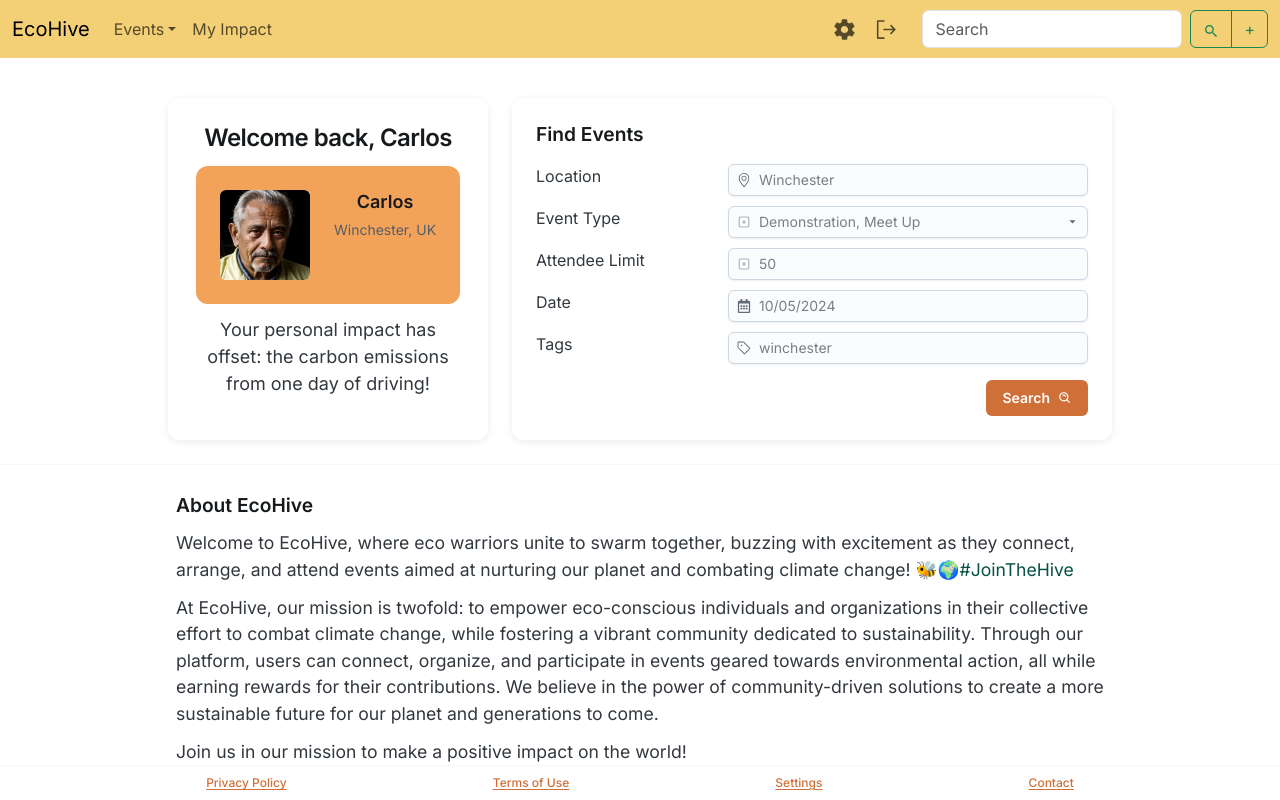
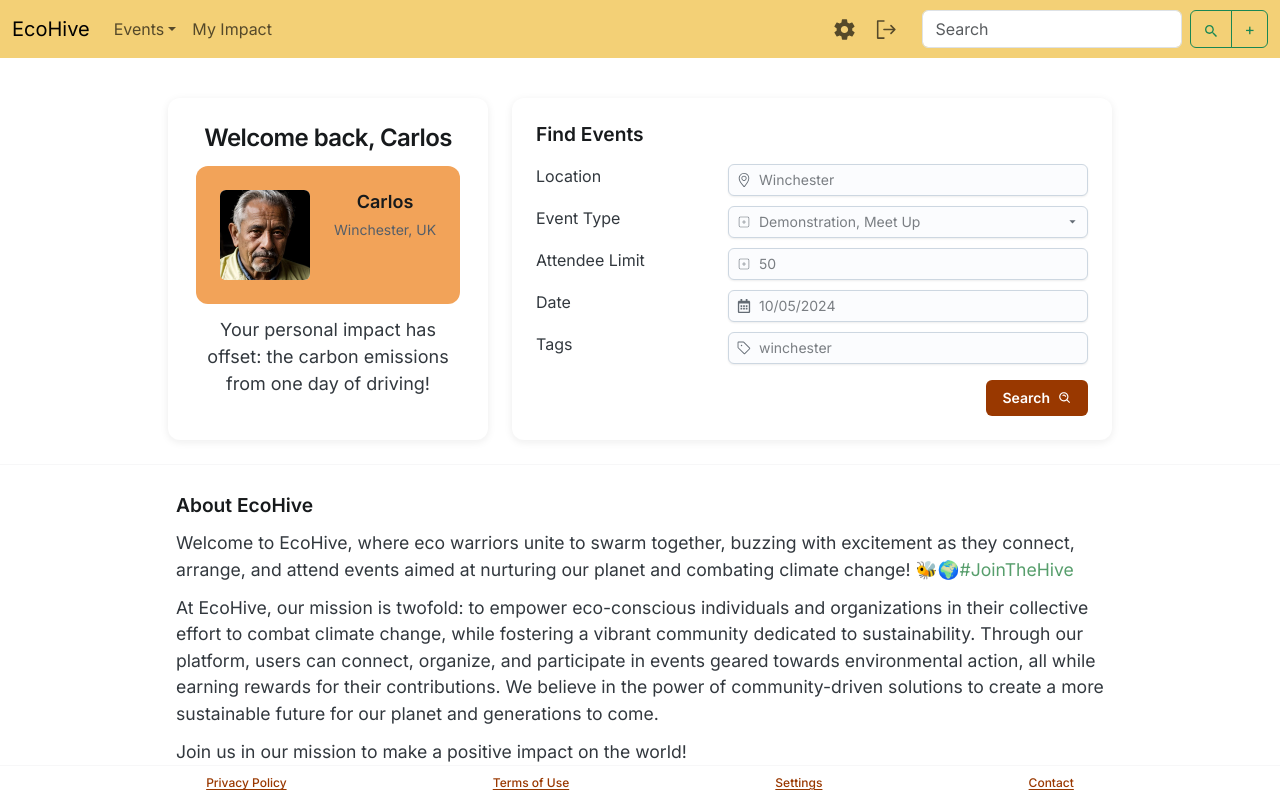
Before and after one commit to tobykeegan/bs3206-ecohive, a Next.js app: page / in a window 1280 px wide. Built offline with nearby package versions, Linux system fonts and the light colour scheme; no server answers; sample sign-in values are in the browser's storage.

Commit message:
Fix first accessibility issues

```diff
--- a/src/app/styles/global.scss
+++ b/src/app/styles/global.scss
@@ -1,7 +1,7 @@
 // these are the default EcoHive Colours
 $primary: #f3d076;
 $secondary: #f2a359;
-$interaction: #d07039;
+$interaction: #993800;
 $interaction-disabled: hsl(22, 32%, 52%);
 $additional: #579e6c;
 $additional-dark: #065143;
--- a/src/app/styles/home.scss
+++ b/src/app/styles/home.scss
@@ -54,7 +54,7 @@
 }
 
 #Hashtag {
-  color: global.$additional-dark !important;
+  color: global.$additional !important;
 }
 
 .search-input {
--- a/src/app/ui/Navbar.jsx
+++ b/src/app/ui/Navbar.jsx
@@ -42,7 +42,7 @@ function MainNavbar() {
             type="search"
             placeholder="Search"
             className="me-2"
-            aria-label="Search"
+            aria-label="Search for events"
           />
           <ButtonGroup>
             <Tooltip
--- a/src/app/ui/NavbarContent.jsx
+++ b/src/app/ui/NavbarContent.jsx
@@ -38,7 +38,7 @@ export function NavbarContent({ ...props }) {
               <Button
                 className="btn-close"
                 onClick={() => props.setVisible(false)}
-                aria-label="Close"
+                aria-label="Close the sidebar"
               ></Button>
             </div>
           </Offcanvas.Title>
```
